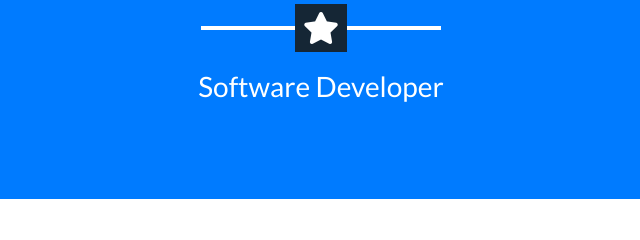
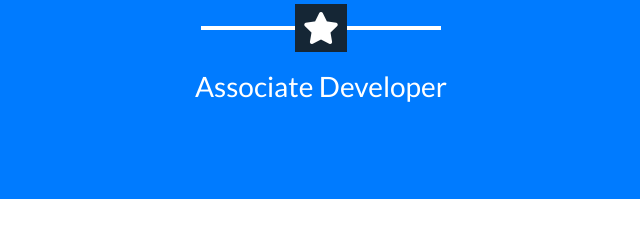
Before and after one commit to kel-gar/kellygarry_portfolio, a website with bundled scripts: page index.html in a window 1280 px wide. Shown: the part 539-779 px from the top of the page, 319-959 px from the left. Built offline with nearby package versions, Linux system fonts and the light colour scheme.

Commit message:
updateJune2019

```diff
--- a/index.html
+++ b/index.html
@@ -58,7 +58,7 @@
         <img class="img-fluid mb-5 d-block mx-auto" src="img/KG_portfolio.png" alt="kelly headshot" style="width:200px;border-radius:50%">
         <h1 class="text-uppercase mb-0">Kelly Garry</h1>
         <hr class="star-light">
-        <h2 class="font-weight-light mb-0">Software Developer</h2>
+        <h2 class="font-weight-light mb-0">Associate Developer</h2>
       </div>
     </header>
 
```
